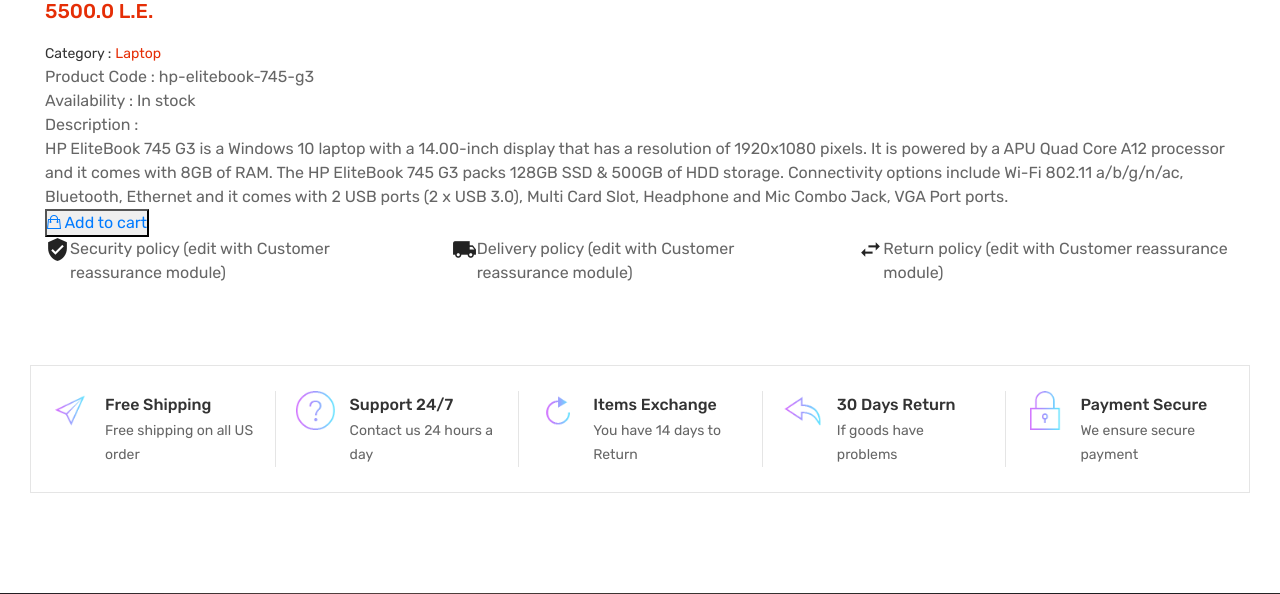
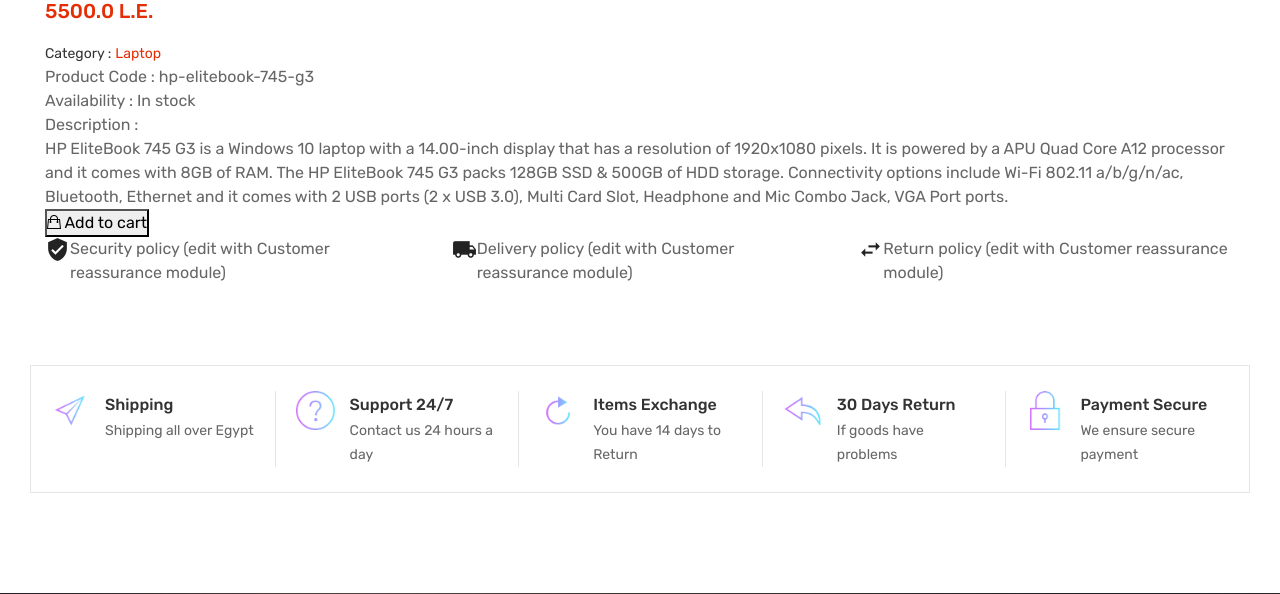
Before and after one commit to AM6SoftwareCompany/SeeTech, a Django app: page /product/hp-elitebook-745-g3/ in a window 1280 px wide. Shown: the part 1025-1619 px from the top of the page. Run offline with Django 3.2, Linux system fonts and the light colour scheme; data comes from the database, SQL or seed files in the repository; some libraries are stand-ins or nearby versions; some web fonts are replaced.

Commit message:
improving the ui

```diff
--- a/templates/features.html
+++ b/templates/features.html
@@ -9,8 +9,8 @@
                         <img src="{% static 'assets/images/banner-icon/icon1.png' %}" alt="Icon">
                     </div>
                     <div class="banner-content media-body">
-                        <h3 class="banner-title">Free Shipping</h3>
-                        <p>Free shipping on all US order</p>
+                        <h3 class="banner-title">Shipping</h3>
+                        <p>Shipping all over Egypt</p>
                     </div>
                 </div> <!-- single features banner -->
                 <div class="single-features-banner d-flex">
--- a/templates/single-product.html
+++ b/templates/single-product.html
@@ -108,7 +108,7 @@
                         </div>
 
                         <div class="addcart">
-                            <button><a href="{{ object.get_add_to_cart_url }}"><i class="icon ion-bag"></i> Add to cart</a></button>
+                            <a href="{{ object.get_add_to_cart_url }}"><button><i class="icon ion-bag"></i> Add to cart</button></a>
                         </div>
                         <div class="reassurance-block">
                             <div class="row">
```
